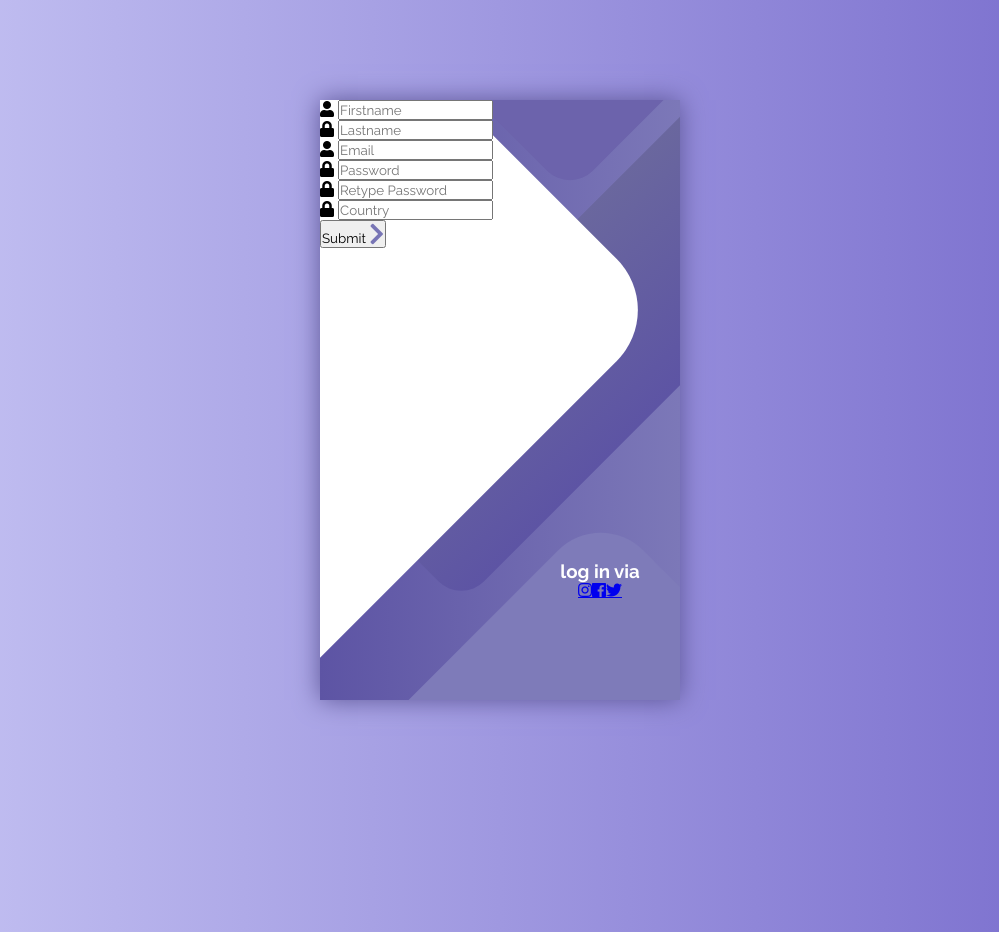
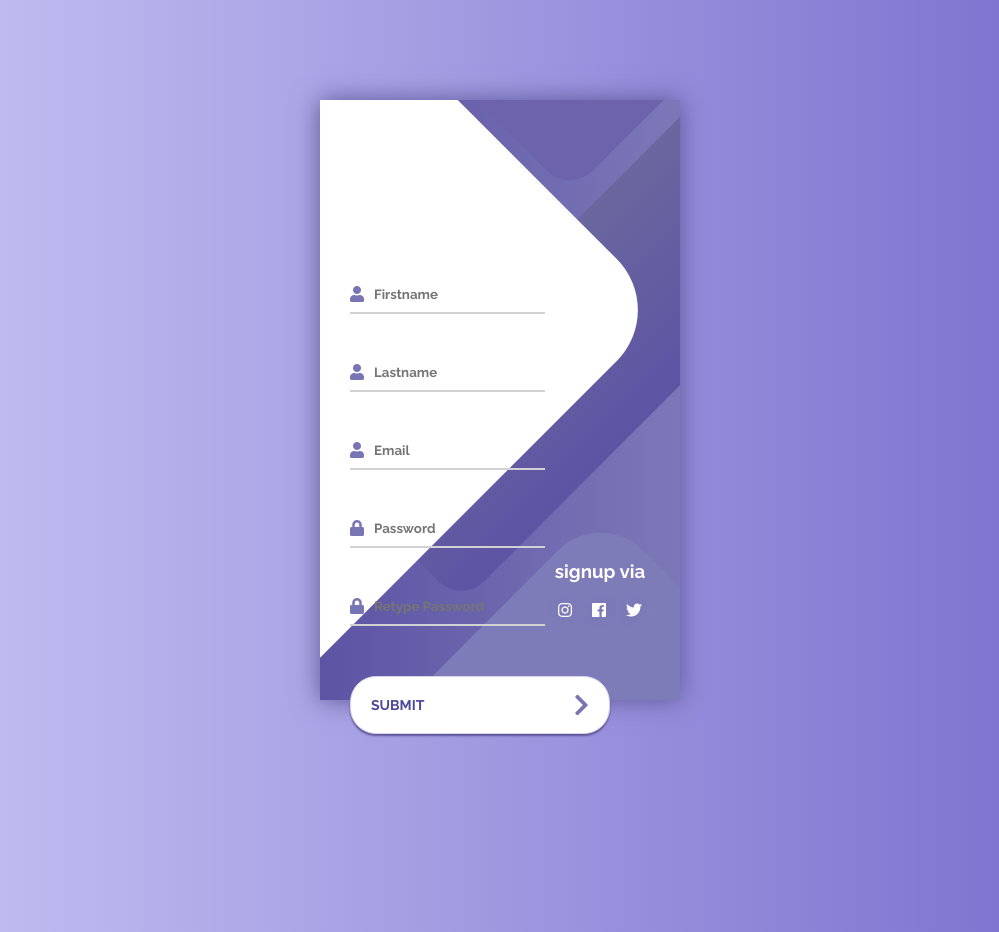
Before and after one commit to PriankaMaheru190042112/Hackathon-2023, a Django app: page /registration/ in a window 1280 px wide. Shown: the whole page, without its empty margins (140-1139 px from the left). Run offline with Django 4.2, Linux system fonts and the light colour scheme; some libraries are stand-ins or nearby versions.

Commit message:
cv create

```diff
--- a/swift_cv/registration/templates/index.html
+++ b/swift_cv/registration/templates/index.html
@@ -1 +1 @@
-Helloooooo
+Hello
--- a/swift_cv/registration/templates/signup.html
+++ b/swift_cv/registration/templates/signup.html
@@ -4,10 +4,10 @@
 <html lang="en" >
 <head>
   <meta charset="UTF-8">
-  <title>Signup page</title>
+  <title>signup</title>
   <link rel='stylesheet' href='https://use.fontawesome.com/releases/v5.2.0/css/all.css'>
-  <link rel='stylesheet' href='https://use.fontawesome.com/releases/v5.2.0/css/fontawesome.css'>
-  <link rel="stylesheet" type="text/css" href="{% static 'css/style.css'%}">
+<link rel='stylesheet' href='https://use.fontawesome.com/releases/v5.2.0/css/fontawesome.css'>
+<link rel='stylesheet' type="text/css" href="{% static 'css/style.css'%}">
 
 </head>
 <body>
@@ -15,48 +15,44 @@
 <div class="container">
 	<div class="screen">
 		<div class="screen__content">
-			<form class="signup">
-
-
-				<div class="signup_field">
-					<i class="signup_icon fas fa-user"></i>
-					<input type="text" class="signup_input" placeholder="Firstname">
+			<form class="login" action="" method="post">
+				{% csrf_token %}
+				<div class="login__field">
+					<i class="login__icon fas fa-user"></i>
+					<input type="text" class="login__input" placeholder="Firstname" name = "Firstname">
 				</div>
-				<div class="signup_field">
-					<i class="signup_icon fas fa-lock"></i>
-					<input type="text" class="signup_input" placeholder="Lastname">
+				<div class="login__field">
+					<i class="login__icon fas fa-user"></i>
+					<input type="text" class="login__input" placeholder="Lastname" name = "Lastname">
 				</div>
-                <div class="signup_field">
-					<i class="signup_icon fas fa-user"></i>
-					<input type="text" class="signup_input" placeholder="Email">
-				</div>
-				<div class="signup_field">
-					<i class="signup_icon fas fa-lock"></i>
-					<input type="password" class="signup_input" placeholder="Password">
-				</div>
-                <div class="signup_field">
-					<i class="signup_icon fas fa-lock"></i>
-					<input type="password" class="signup_input" placeholder="Retype Password">
-				</div>
-                <div class="signup_field">
-					<i class="signup_icon fas fa-lock"></i>
-					<input type="text" class="signup_input" placeholder="Country">
+				<div class="login__field">
+					<i class="login__icon fas fa-user"></i>
+					<input type="text" class="login__input" placeholder="Email" name = "Email">
 				</div>
 
 
 
 
-				<button class="button signup_submit">
-					<span class="button__text">Submit</span>
+
+				<div class="login__field">
+					<i class="login__icon fas fa-lock"></i>
+					<input type="password" class="login__input" placeholder="Password" name = "Password">
+				</div>
+				<div class="login__field">
+					<i class="login__icon fas fa-lock"></i>
+					<input type="password" class="login__input" placeholder="Retype Password" name = "Retype">
+				</div>
+				<button class="button login__submit">
+					<span class="button__text">SUbmit</span>
 					<i class="button__icon fas fa-chevron-right"></i>
 				</button>
 			</form>
 			<div class="social-login">
-				<h3>log in via</h3>
+				<h3>signup via</h3>
 				<div class="social-icons">
-					<a href="#" class="social-signup_icon fab fa-instagram"></a>
-					<a href="#" class="social-signup_icon fab fa-facebook"></a>
-					<a href="#" class="social-signup_icon fab fa-twitter"></a>
+					<a href="#" class="social-login__icon fab fa-instagram"></a>
+					<a href="#" class="social-login__icon fab fa-facebook"></a>
+					<a href="#" class="social-login__icon fab fa-twitter"></a>
 				</div>
 			</div>
 		</div>
--- a/swift_cv/registration/views.py
+++ b/swift_cv/registration/views.py
@@ -1,10 +1,46 @@
+from multiprocessing import AuthenticationError
+from pickle import NONE
+from django.shortcuts import render, HttpResponse, redirect
 from django.shortcuts import render
+from .models import User
+from django.views.decorators.csrf import csrf_exempt
+from rest_framework.parsers import JSONParser
+from django.http.response import JsonResponse
+from django.contrib.auth import authenticate, login
+from django.contrib.auth.decorators import login_required
+
+
 
 # Create your views here.
+@csrf_exempt
 def index(request):
     return render(request, 'index.html')
 def SignupPage(request):
+    if request.method=='POST':
+        first_name = request.POST.get('Firstname')
+        last_name = request.POST.get('Lastname')
+        email = request.POST.get('Email')
+        password1 = request.POST.get('Password')
+        password2 = request.POST.get('Retype')
+
+        my_user=User.objects.create_user(username= first_name,first_name=first_name,last_name=last_name,email=email,password=password1)
+        my_user.save()
+
+        return redirect('login')
+
+
+
     return render(request, 'signup.html')
 
 def LoginPage(request):
-    return render(request, 'login.html')
+    if request.method=='POST':
+        username = request.POST['username']
+        psw = request.POST['psw']
+        user = authenticate(request, username=username, password=psw)
+        if user is not None:
+            login(request, user)
+            return redirect('index')
+        else:
+            return HttpResponse ("Username or password is incorrect!!!")
+
+    return render (request,'login.html')
```
Also changed, not shown: swift_cv/cv/templates/home.html (+21 -9 lines), swift_cv/registration/templates/login.html (+4 -3 lines), swift_cv/static/css/home.css (added, +141 -0 lines), swift_cv/static/css/back.webp (added), swift_cv/static/css/background.jpg (added), 1 other file.
